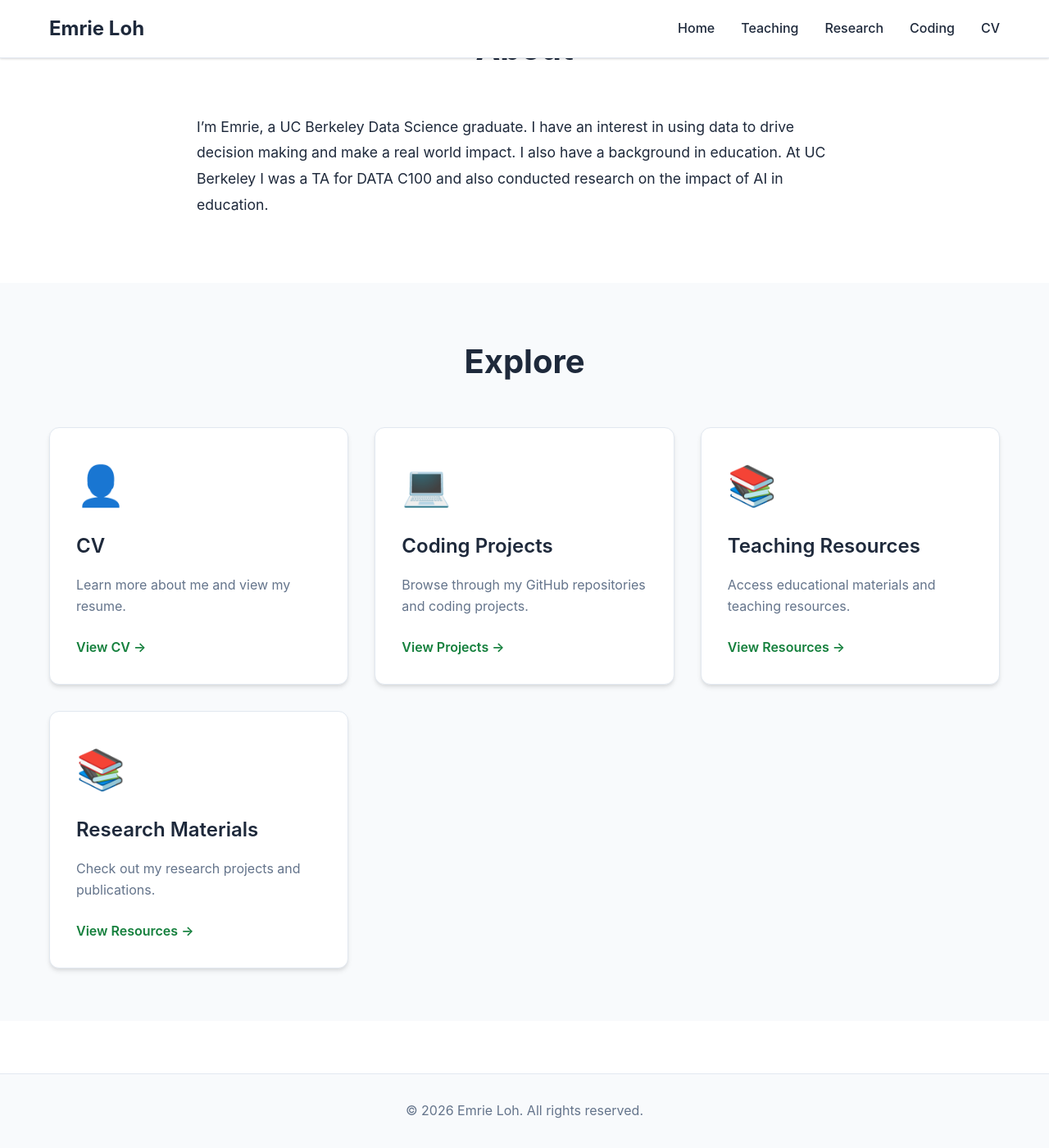
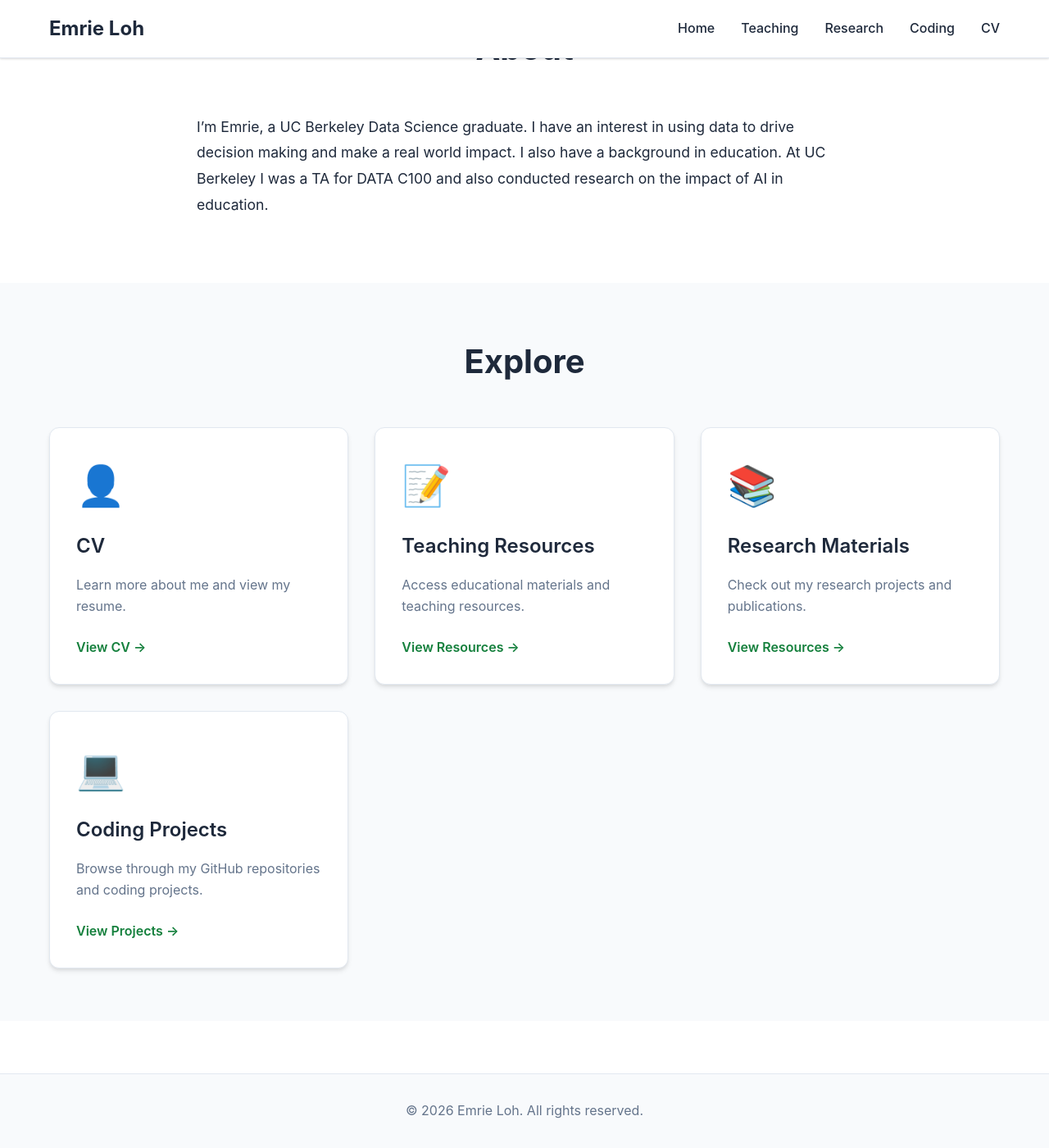
Before and after one commit to ELOH53/ELOH53.github.io, a Jekyll site: the page built from index.html, in a window 1280 px wide and 1400 px high, scrolled down 541 px. Shown: the whole window at 82% size. Built offline with Jekyll 4.4.1, drawn with Linux system fonts in a browser that asks for light colours.

Commit message:
update index page

```diff
--- a/index.html
+++ b/index.html
@@ -37,14 +37,7 @@ title: Home
       </div>
 
       <div class="card">
-        <div class="card-icon">💻</div>
-        <h3 class="card-title">Coding Projects</h3>
-        <p class="card-description">Browse through my GitHub repositories and coding projects.</p>
-        <a href="/projects.html" class="card-link">View Projects →</a>
-      </div>
-
-      <div class="card">
-        <div class="card-icon">📚</div>
+        <div class="card-icon">📝</div>
         <h3 class="card-title">Teaching Resources</h3>
         <p class="card-description">Access educational materials and teaching resources.</p>
         <a href="/teaching.html" class="card-link">View Resources →</a>
@@ -56,6 +49,14 @@ title: Home
         <p class="card-description">Check out my research projects and publications.</p>
         <a href="/teaching.html" class="card-link">View Resources →</a>
       </div>
+
+      <div class="card">
+        <div class="card-icon">💻</div>
+        <h3 class="card-title">Coding Projects</h3>
+        <p class="card-description">Browse through my GitHub repositories and coding projects.</p>
+        <a href="/projects.html" class="card-link">View Projects →</a>
+      </div>
+
     </div>
   </div>
 </section>
```
Also changed, not shown: 2 other files.
